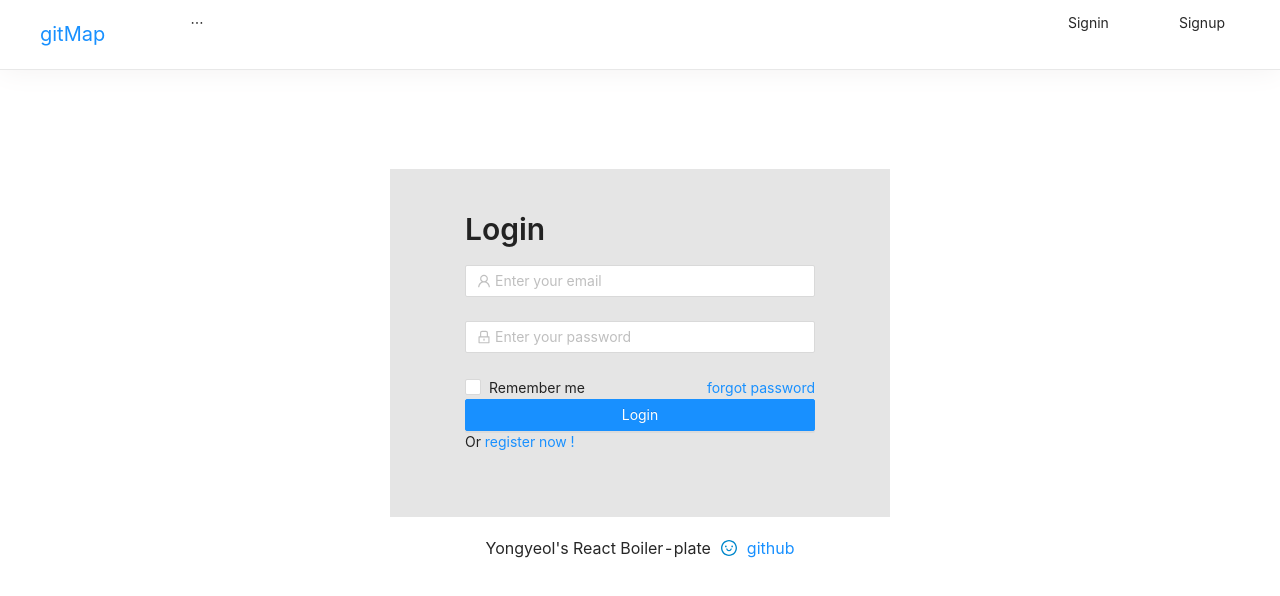
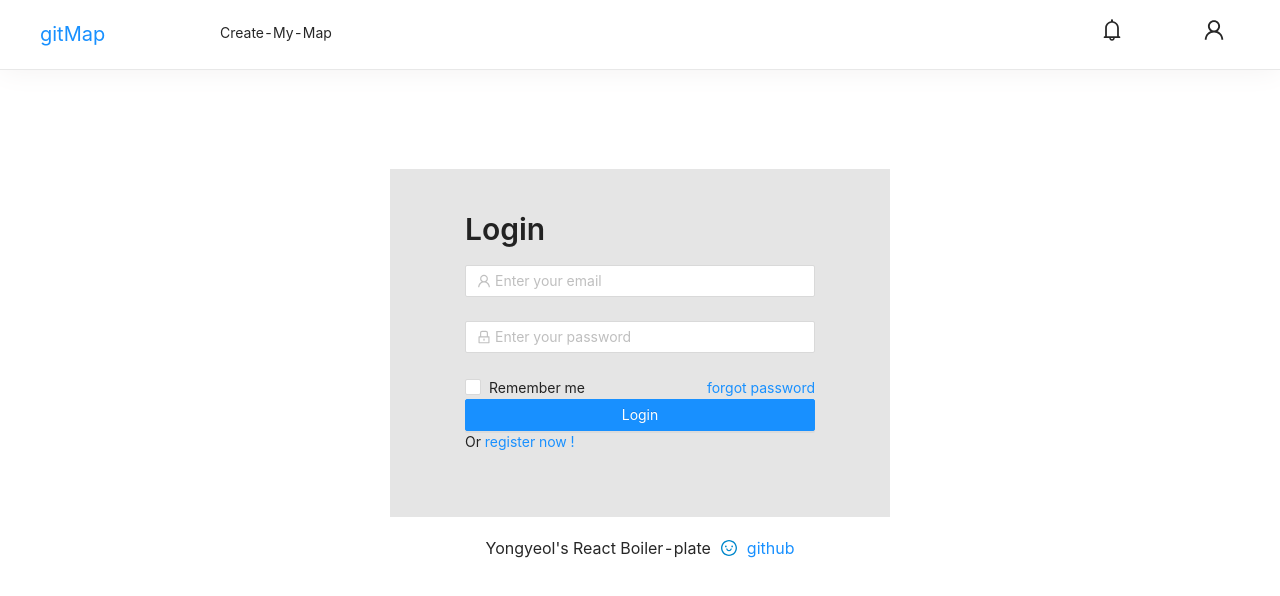
Before and after one commit to MapHackers/gitMap, a React (Create React App) app in the folder client/: page / in a window 1280 px wide. Shown: the top 596 px of the page. Built offline with nearby package versions, Linux system fonts and the light colour scheme; no server answers.

Commit message:
NavBar change
Nav Bar 에서 Button Box 는 left menu에 right menu에는 알림과 마이페이지 버튼을 추가했다.

```diff
--- a/client/src/components/views/NavBar/NavBar.js
+++ b/client/src/components/views/NavBar/NavBar.js
@@ -1,21 +1,9 @@
-import React, { useState } from 'react';
+import React from 'react';
 import LeftMenu from './Sections/LeftMenu';
 import RightMenu from './Sections/RightMenu';
-import { Drawer, Button} from 'antd';
-import Icon from '@ant-design/icons'
 import './Sections/NavBar.css'
 
 function NavBar() {
-  const [visible, setVisible] = useState(false)
-
-  const showDrawer = () => {
-    setVisible(true)
-  };
-
-  const onClose = () => {
-    setVisible(false)
-  };
-
   return (
     <nav className="menu" style={{ position: 'fixed', zIndex: 5, width: '100%' }}>
       <div className="menu__logo">
@@ -28,24 +16,6 @@ function NavBar() {
         <div className="menu_rigth">
           <RightMenu mode="horizontal" />
         </div>
-        <Button
-          className="menu__mobile-button"
-          type="primary"
-          onClick={showDrawer}
-        >
-          <Icon type="align-right" />
-        </Button>
-        <Drawer
-          title="Basic Drawer"
-          placement="right"
-          className="menu_drawer"
-          closable={false}
-          onClose={onClose}
-          visible={visible}
-        >
-          <LeftMenu mode="inline" />
-          <RightMenu mode="inline" />
-        </Drawer>
       </div>
     </nav>
   )
--- a/client/src/components/views/NavBar/Sections/LeftMenu.js
+++ b/client/src/components/views/NavBar/Sections/LeftMenu.js
@@ -1,24 +1,12 @@
 import React from 'react';
 import { Menu } from 'antd';
-const SubMenu = Menu.SubMenu;
-const MenuItemGroup = Menu.ItemGroup;
 
 function LeftMenu(props) {
   return (
     <Menu mode={props.mode}>
     <Menu.Item key="home">
-      <a href="/">Home</a>
+      <a href="/createMyMap" style={{padding: '10px 15px'}}>Create-My-Map</a>
     </Menu.Item>
-    <SubMenu title={<span>Blogs</span>}>
-      <MenuItemGroup title="Item 1">
-        <Menu.Item key="setting:1">Option 1</Menu.Item>
-        <Menu.Item key="setting:2">Option 2</Menu.Item>
-      </MenuItemGroup>
-      <MenuItemGroup title="Item 2">
-        <Menu.Item key="setting:3">Option 3</Menu.Item>
-        <Menu.Item key="setting:4">Option 4</Menu.Item>
-      </MenuItemGroup>
-    </SubMenu>
   </Menu>
   )
 }
--- a/client/src/components/views/NavBar/Sections/NavBar.css
+++ b/client/src/components/views/NavBar/Sections/NavBar.css
@@ -19,17 +19,16 @@
   padding: 19px 20px;
 }
 
+.ant-menu-horizontal:not(.ant-menu-dark) > .ant-menu-item{
+  margin: 0px 15px;
+}
+
 .menu__container .ant-menu-item {
-  padding: 0px 5px;
+  padding: 0px 50px;
 }
 
 .menu__container .ant-menu-submenu-title {
   padding: 10px 20px;
-}
-
-.menu__container .ant-menu-item a,
-.menu__container .ant-menu-submenu-title a {
-  padding: 10px 15px;
 }
 
 .menu__container .ant-menu-horizontal {
@@ -38,10 +37,12 @@
 
 .menu__container .menu_left {
   float: left;
+  padding-top: 10px;
 }
 
 .menu__container .menu_rigth {
   float: right;
+  padding-top: 10px;
 }
 
 .menu__mobile-button {
--- a/client/src/components/views/NavBar/Sections/RightMenu.js
+++ b/client/src/components/views/NavBar/Sections/RightMenu.js
@@ -5,6 +5,7 @@ import axios from 'axios';
 import { USER_SERVER } from '../../../../Config'
 import { withRouter } from 'react-router-dom';
 import { useSelector } from "react-redux";
+import { UserOutlined, BellOutlined } from '@ant-design/icons';
 
 function RightMenu(props) {
   const user = useSelector(state => state.user)
@@ -19,29 +20,24 @@ function RightMenu(props) {
     });
   };
 
-  if (user.userData && !user.userData.isAuth) {
-    return (
-      <Menu mode={props.mode}>
-        <Menu.Item key="mail">
-          <a href="/login">Signin</a>
-        </Menu.Item>
-        <Menu.Item key="app">
-          <a href="/register">Signup</a>
-        </Menu.Item>
-      </Menu>
-    )
-  } else {
-    return (
-      <Menu mode={props.mode}>
-        <Menu.Item key="logout">
-          <a onClick={logoutHandler}>Logout</a>
-        </Menu.Item>
-        <Menu.Item key="mypage">
-          <a onClick={logoutHandler}>MyPage</a>
-        </Menu.Item>
-      </Menu>
-    )
+  const onClick = () => {
+    props.history.push("/userPage")
   }
+
+  return (
+    <Menu mode={props.mode}>
+      <Menu.Item key="alarm">
+        <a href="/main">
+          <BellOutlined style={{ fontSize: '22px', marginLeft: '10px' }} />
+        </a>
+      </Menu.Item>
+      <Menu.Item key="profile">
+        <a href="/main">
+          <UserOutlined style={{ fontSize: '22px', marginLeft: '10px' }} />
+        </a>
+      </Menu.Item>
+    </Menu>
+  )
 }
 
 export default withRouter(RightMenu);
```
Also changed, not shown: 1 other file (tests, documents, lock files or other folders).
